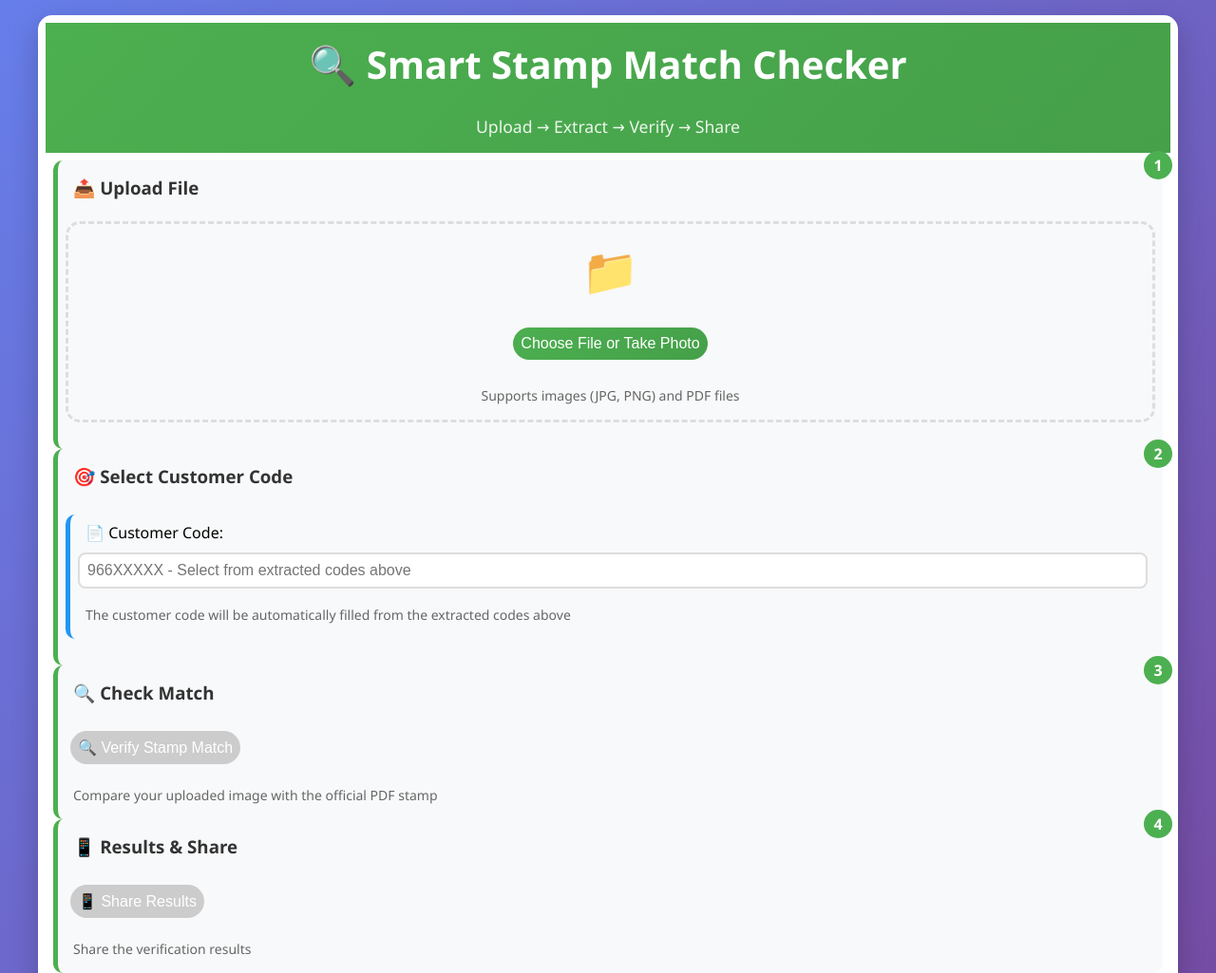
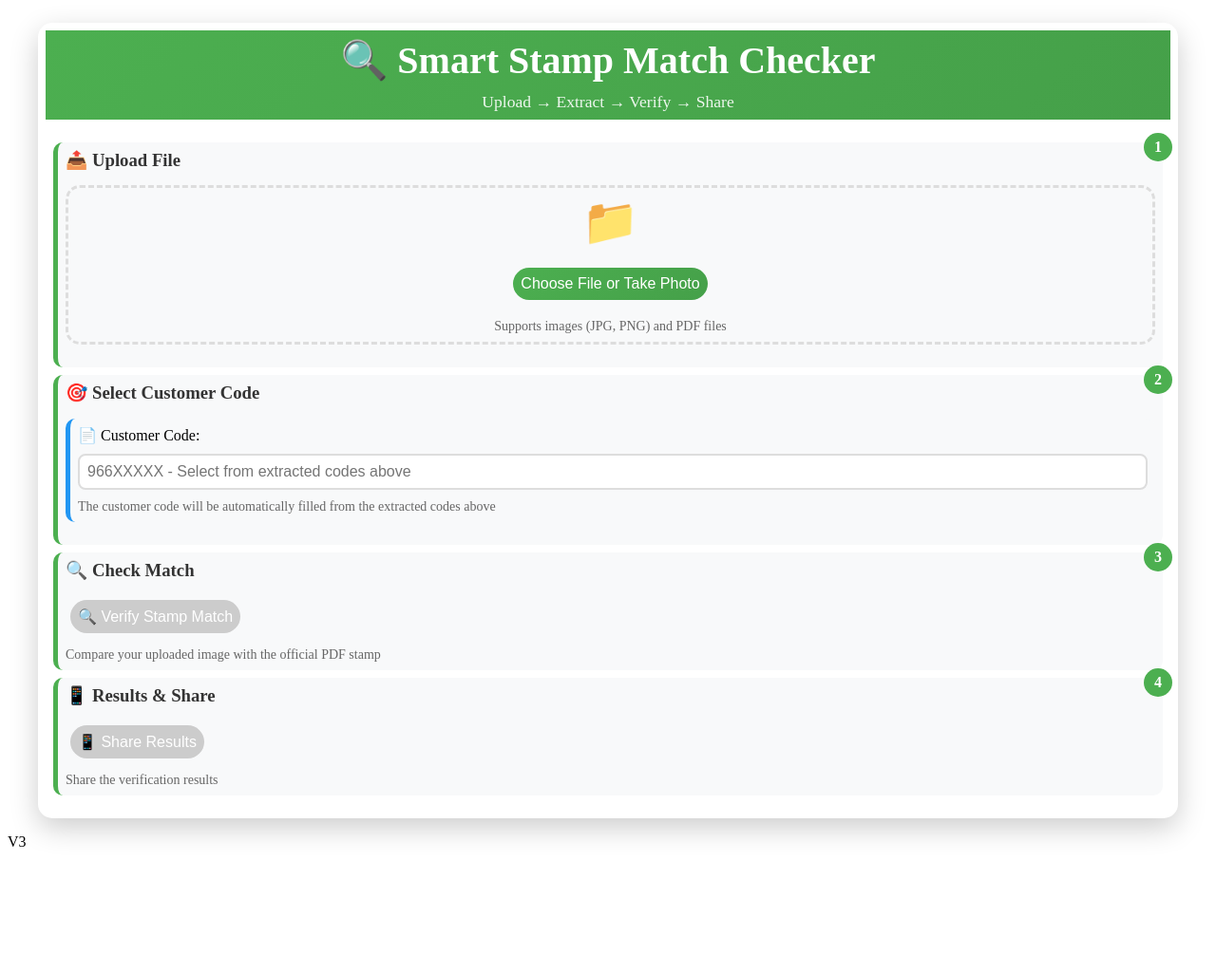
Before and after one commit to AlMuhannaMH/Invoice-Stamp-Verification, a plain HTML site: page index.html in a window 1280 px wide. Shown: the top 1025 px of the page at 95% size. After the commit the page ends 904 px from the top, so only its background shows below. Drawn offline with nearby package versions, Linux system fonts and the light colour scheme; a script that the page names is missing.

Commit message:
modified

```diff
--- a/style.css
+++ b/style.css
@@ -1,19 +1,18 @@
 * {
     margin: 0;
-    padding: 8px;
+    padding: 0;
     box-sizing: border-box;
 }
 
+/* Use padding for internal spacing */
 body {
-    font-family: 'Segoe UI', Tahoma, Geneva, Verdana, sans-serif;
-    background: linear-gradient(135deg, #667eea 0%, #764ba2 100%);
-    min-height: 100vh;
     padding: 8px;
 }
 
 .container {
+    margin: 16px auto; /* vertical rhythm, centered horizontally */
+    padding: 8px;
     max-width: 1200px;
-    margin: 0 auto;
     background: white;
     border-radius: 15px;
     box-shadow: 0 10px 30px rgba(0,0,0,0.2);
@@ -24,6 +23,7 @@ header {
     background: linear-gradient(135deg, #4CAF50, #45a049);
     color: white;
     padding: 8px;
+    margin-bottom: 8px;
     text-align: center;
 }
 
@@ -54,6 +54,7 @@ header p {
     border-radius: 10px;
     border-left: 5px solid #4CAF50;
     position: relative;
+    margin: 8px 0;
 }
 
 .step-number {
@@ -81,7 +82,7 @@ header p {
     border-radius: 15px;
     padding: 8px;
     text-align: center;
-    margin-bottom: 20px;
+    margin-bottom: 16px;
     transition: all 0.3s;
     cursor: pointer;
 }
@@ -174,7 +175,7 @@ header p {
     border: 1px solid #ddd;
     border-radius: 8px;
     padding: 8px;
-    margin: 10px 0;
+    margin: 8px 0;
     display: flex;
     justify-content: space-between;
     align-items: center;
@@ -201,7 +202,7 @@ header p {
     background: #f8f9fa;
     padding: 8px;
     border-radius: 10px;
-    margin: 20px 0;
+    margin: 16px 0;
     border-left: 5px solid #2196F3;
 }
 
@@ -237,6 +238,7 @@ header p {
     padding: 8px;
     box-shadow: 0 2px 10px rgba(0,0,0,0.1);
     text-align: center;
+    margin-bottom: 8px;
 }
 
 .canvas-container h2 {
@@ -260,7 +262,7 @@ canvas {
     text-align: center;
     font-size: 1.2em;
     font-weight: 600;
-    margin: 20px 0;
+    margin: 16px 0;
     display: none;
 }
 
@@ -274,7 +276,7 @@ canvas {
     border: 1px solid #feb2b2;
     border-radius: 8px;
     padding: 8px;
-    margin: 10px 0;
+    margin: 8px 0;
     display: none;
 }
 
@@ -284,6 +286,7 @@ canvas {
     border-radius: 5px;
     display: none;
     text-align: center;
+    margin: 8px 0;
 }
 
 .status.success {
```
